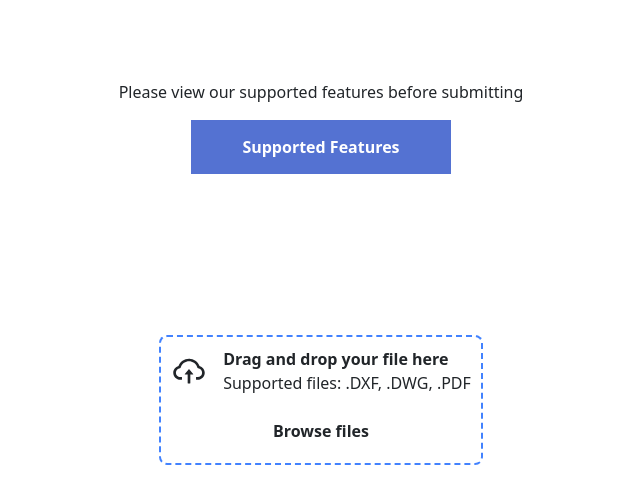
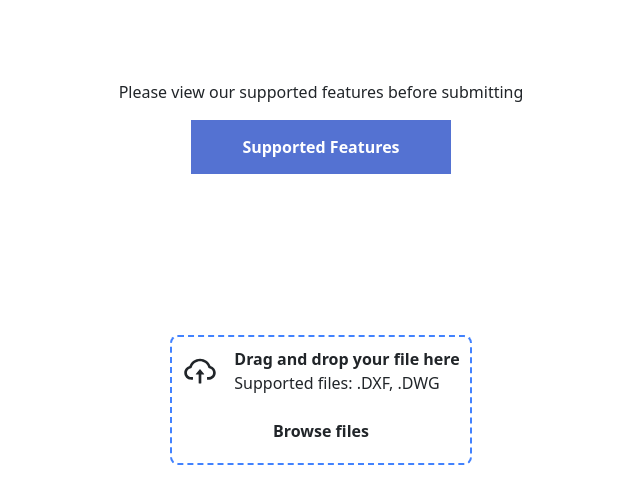
Before and after one commit to dewitte0210/CS458_002_MathiasDieCompany, a React (Create React App) app in the folder FrontEnd/file-submission/: page / in a window 1280 px wide. Shown: the top 504 px of the page, without its empty margins (319-959 px from the left). Built offline with nearby package versions, Linux system fonts and the light colour scheme.

Commit message:
Removed pdf and fixed form field updates

```diff
--- a/FrontEnd/file-submission/src/Components/DragDropZone.tsx
+++ b/FrontEnd/file-submission/src/Components/DragDropZone.tsx
@@ -21,7 +21,7 @@ const DragDropZone: React.FC<DragDropZoneProps> = ({
       setFile(newFile);
       onFilesSelected && onFilesSelected([newFile]); // Pass the file to the parent component
     } else {
-      alert('Invalid file type. Please upload a PDF, DWG, or DXF file.'); // Alert for invalid file type
+      alert('Invalid file type. Please upload a DWG or DXF file.'); // Alert for invalid file type
     }
   };
 
@@ -63,10 +63,10 @@ const DragDropZone: React.FC<DragDropZoneProps> = ({
         <AiOutlineCloudUpload />
         <div>
           <p>Drag and drop your file here</p>
-          <p>Supported files: .DXF, .DWG, .PDF</p>
+          <p>Supported files: .DXF, .DWG</p>
         </div>
       </div>
-      <input type="file" hidden id="browse" onChange={handleFileChange} accept=".dxf,.dwg,.pdf" />
+      <input type="file" hidden id="browse" onChange={handleFileChange} accept=".dxf,.dwg" />
       <label htmlFor="browse" className="browse-btn">Browse files</label>
       {file && (
         <FileDisplay file={file} onRemoveFile={handleRemoveFile} />
--- a/FrontEnd/file-submission/src/Components/QuoteSubmission.tsx
+++ b/FrontEnd/file-submission/src/Components/QuoteSubmission.tsx
@@ -29,6 +29,7 @@ const QuoteSubmission: React.FC<QuoteSubmissionProps> = ({
     groupIndex?: number,
     featureIndex?: number
   ) => {
+    if (groupIndex !== undefined) {
     setData((prev) =>
       prev.map((group, gIdx) => {
         if (gIdx === groupIndex) {
@@ -48,7 +49,11 @@ const QuoteSubmission: React.FC<QuoteSubmissionProps> = ({
         return group;
       })
     );
+  } else {
+    setFormFields((prev) => ({ ...prev, [key]: value }));
+  }
   };
+
   const backToForm = () => {
     setIsSubmitted(false);
   }
--- a/FrontEnd/file-submission/src/Components/UploadAndShow.tsx
+++ b/FrontEnd/file-submission/src/Components/UploadAndShow.tsx
@@ -23,7 +23,7 @@ const UploadAndShow: React.FC<UploadAndShowProps> = ({ onFilesSelected }) => {
   const [isLoading, setIsLoading] = useState(false); // State for loading
   const [showModal, setShowModal] = useState(false); // State for modal
 
-  const allowedFileExtensions = [".pdf", ".dwg", ".dxf"];
+  const allowedFileExtensions = [".dwg", ".dxf"];
 
   /*
     Event handler for when the user clicks the submit file button.
```
